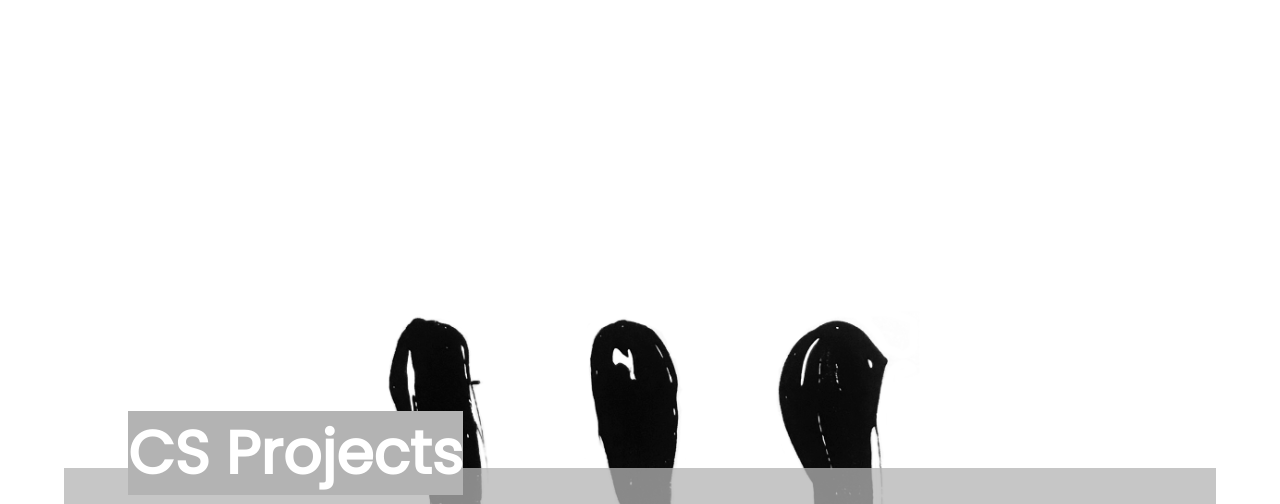
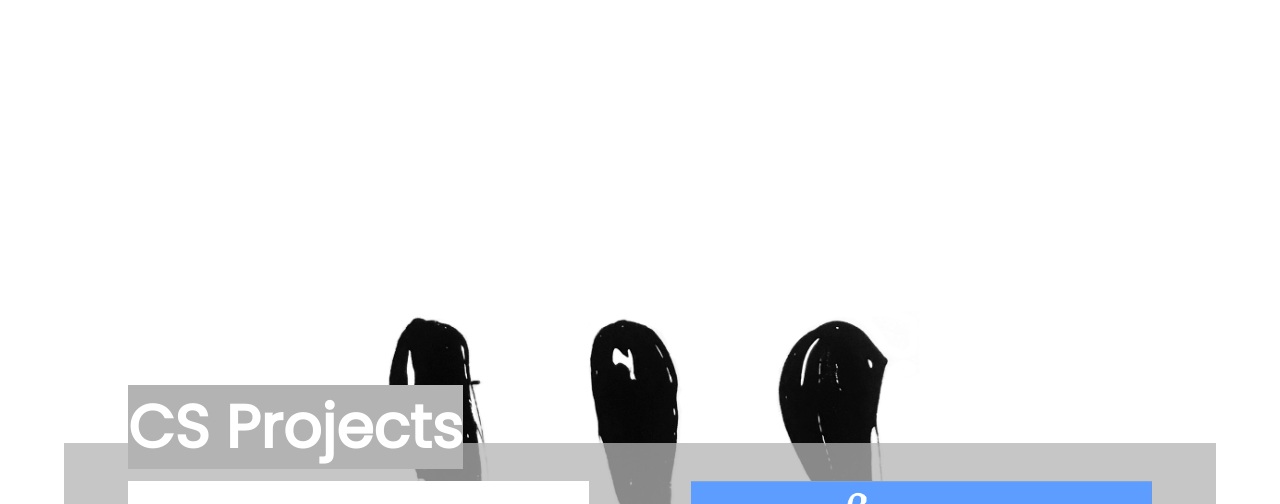
Before and after one commit to sohinik/sohinik.github.io, a plain HTML site: page index.html in a window 1280 px wide. Shown: the part 383-887 px from the top of the page. Drawn offline with Linux system fonts and the light colour scheme.

Commit message:
min width

```diff
--- a/css/style.css
+++ b/css/style.css
@@ -21,6 +21,7 @@ body{
     background-repeat: no-repeat;
     background-attachment: fixed;
     font-family: Poppins;
+    min-width: 900px;
 }
 
 #container {
@@ -53,6 +54,7 @@ a:hover, a:focus {
     white-space: nowrap;
     font-family: Poppins;
     text-align: center;
+    min-width: 700px;
 }
 
 .wrapper h1{
--- a/index.html
+++ b/index.html
@@ -36,7 +36,7 @@
             <hr/>
         </div>
 
-    <h3 style="margin-top: 55%; margin-left: 10%; font-size:60px;" id="cs"><a href = "https://devpost.com/sohinikar21"><span class="highlight">CS Projects</span></a></h3>
+    <h3 style="margin-top: 53%; margin-left: 10%; font-size:60px;" id="cs"><a href = "https://devpost.com/sohinikar21"><span class="highlight">CS Projects</span></a></h3>
     <div id="gray-box" style="margin-top: -7%; margin-left: auto; margin-right:auto;">
         <div class="imgcard">
             <img src="img/accessilink.png" alt="accessilink" class="imgcardimage">
```
Also changed, not shown: 1 other file.
